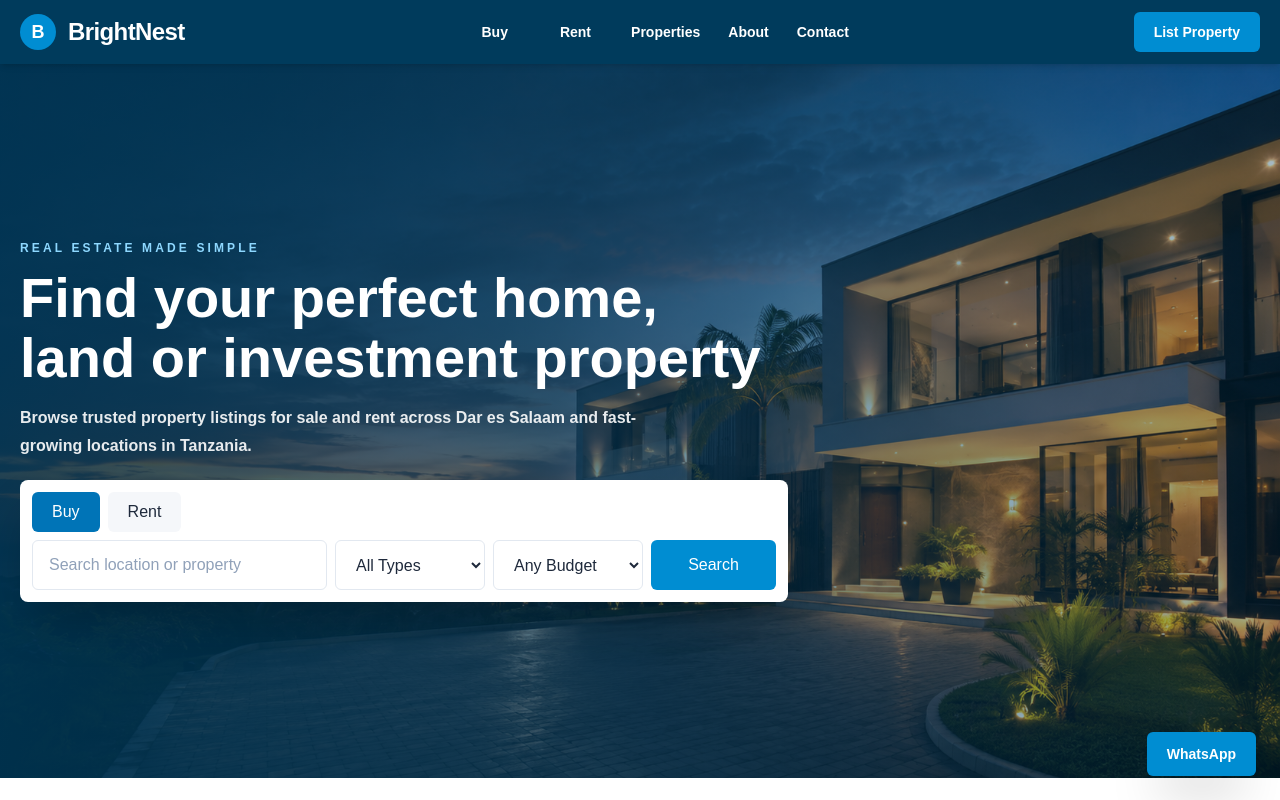
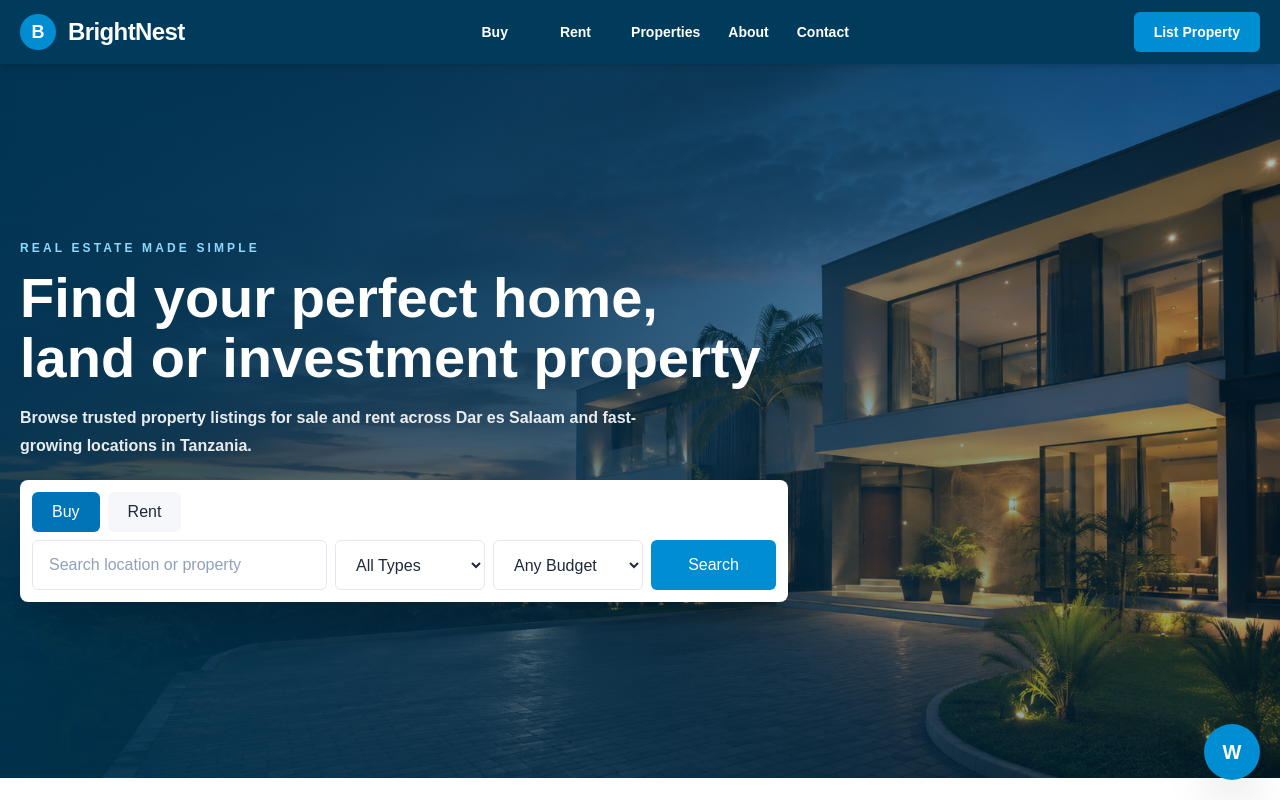
Before and after one commit to brianmichaelu/brightnest-realty, a Next.js app: page / in a window 1280 px wide. Shown: the top 800 px of the page. Built offline with nearby package versions, Linux system fonts and the light colour scheme.

Commit message:
Update WhatsAppButton.tsx

```diff
--- a/components/WhatsAppButton.tsx
+++ b/components/WhatsAppButton.tsx
@@ -7,9 +7,10 @@ export default function WhatsAppButton() {
       href={`https://wa.me/255689824682?text=${encodeURIComponent(message)}`}
       target="_blank"
       rel="noopener noreferrer"
-      className="fixed bottom-4 right-4 z-50 rounded-md bg-[#008DD2] px-4 py-3 text-xs font-black text-white shadow-2xl transition hover:scale-105 hover:bg-[#0074B7] md:bottom-6 md:right-6 md:px-5 md:py-3 md:text-sm"
+      aria-label="Chat on WhatsApp"
+      className="fixed bottom-5 right-5 z-50 flex h-14 w-14 items-center justify-center rounded-full bg-[#008DD2] text-xl font-black text-white shadow-2xl transition hover:scale-105 hover:bg-[#0074B7]"
     >
-      WhatsApp
+      W
     </a>
   );
 }
```
